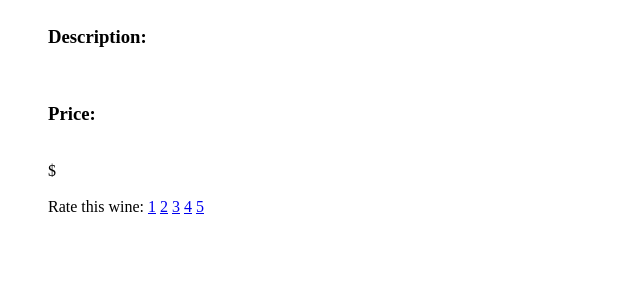
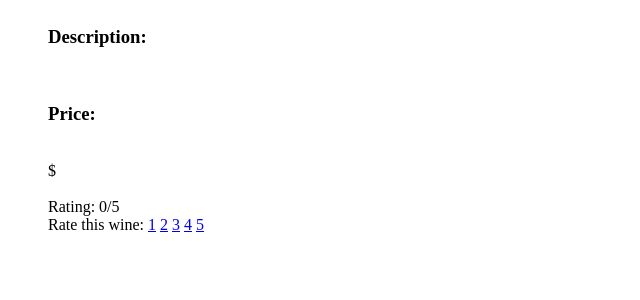
Before and after one commit to alicialsims/codelouPHP, a PHP site: page /wines.php in a window 1280 px wide. Shown: the part 209-509 px from the top of the page, without its empty margins (0-640 px from the left). Run offline with PHP 8.4, Linux system fonts and the light colour scheme; data that the repository does not hold is empty.

Commit message:
Ratings actually working!

```diff
--- a/wines.php
+++ b/wines.php
@@ -39,6 +39,12 @@ $wine = $results->fetch(PDO::FETCH_ASSOC);
 
 //var_dump($db);
 //die();
+
+
+  $query = $database_connection->query("SELECT wine_id, AVG(rating_t.rating) AS rating
+        FROM rating_t GROUP BY wine_id");
+      $result = $query->fetchAll(PDO::FETCH_ASSOC);
+
 
 ?>
 
@@ -141,6 +147,23 @@ $wine = $results->fetch(PDO::FETCH_ASSOC);
     ?>
      <!-- rating system -->
      <div class="rateme">
+     <?php
+
+      $currentRating = 0;
+
+        for ($i = 0; $i < sizeof($result); $i++) {
+          $rating = $result[$i];
+          if ($rating["wine_id"] == $wine["id"]) {
+            $currentRating = $rating["rating"];
+            break;
+          }
+        }
+
+         echo '<div class="rating"> Rating: '. round($currentRating) .'/5 </div>';
+      ?>
+
+
+
       Rate this wine:
       <?php foreach(range(1, 5) as $rating)
         echo '<a href="rate.php?wine='.$wine["id"].'&rating='
```
Also changed, not shown: index.php (+13 -8 lines), 2 other files.
